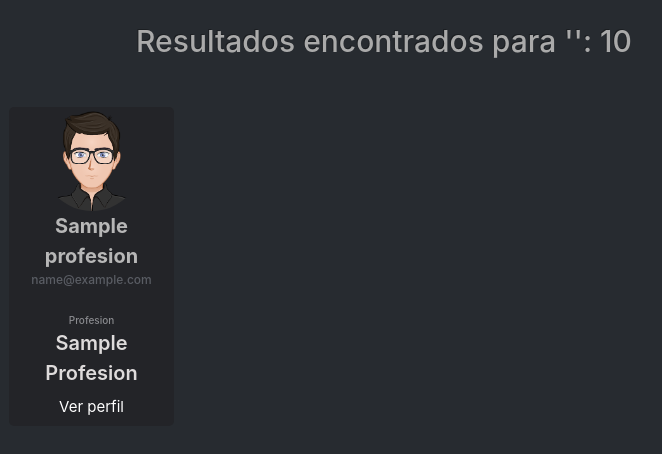
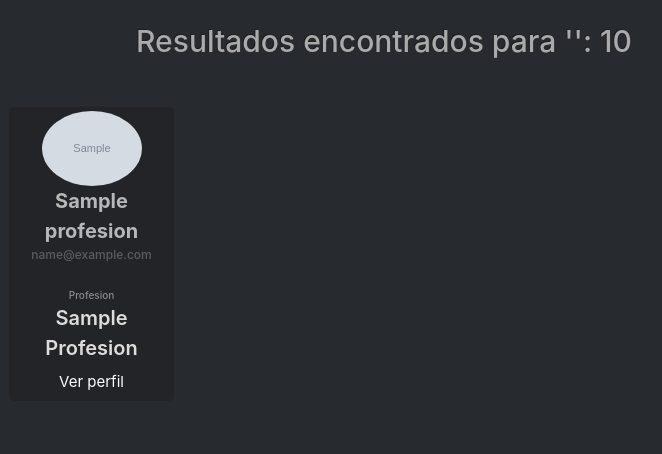
Before and after one commit to rodricerdan09/professionApp-BE, a Django app: template templates/resultados_profesional.html in a window 1280 px wide. Shown: the part 95-549 px from the top of the page, without its empty margins (256-918 px from the left). Run offline with Django 3.2, Linux system fonts and the light colour scheme; the template is opened without the code that fills it: most values are stand-ins (such as "Sample title", 1, 10 or a date in 2020); grey boxes marked "Sample" are stand-in pictures; some libraries are stand-ins or nearby versions.

Commit message:
imagen por defecto para el avatar del profesional

```diff
--- a/templates/resultados_profesional.html
+++ b/templates/resultados_profesional.html
@@ -15,7 +15,8 @@
                     <div class="one">
                         <div class="text-right pr-2 pt-1"><i class="mdi mdi-dots-vertical dotdot"></i></div>
                         <div class="d-flex justify-content-center">
-                            <img src="{% static 'images/avatar7.png' %}" width="100" class="rounded-circle">
+<!--                            <img src="{% static 'images/avatar7.png' %}" width="100" class="rounded-circle">-->
+                            <img src="{{profesional.profile_pic.url}}" width="100" class="rounded-circle">
                         </div>
                         <div class="text-center"> <span class="name">{{profesional}}</span>
                             <p class="mail">{{profesional.usuario.email}}</p>
```
